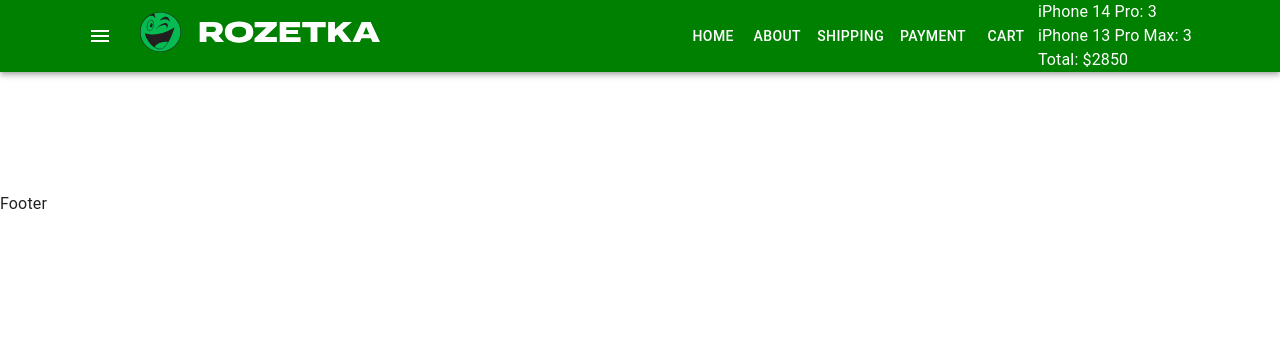
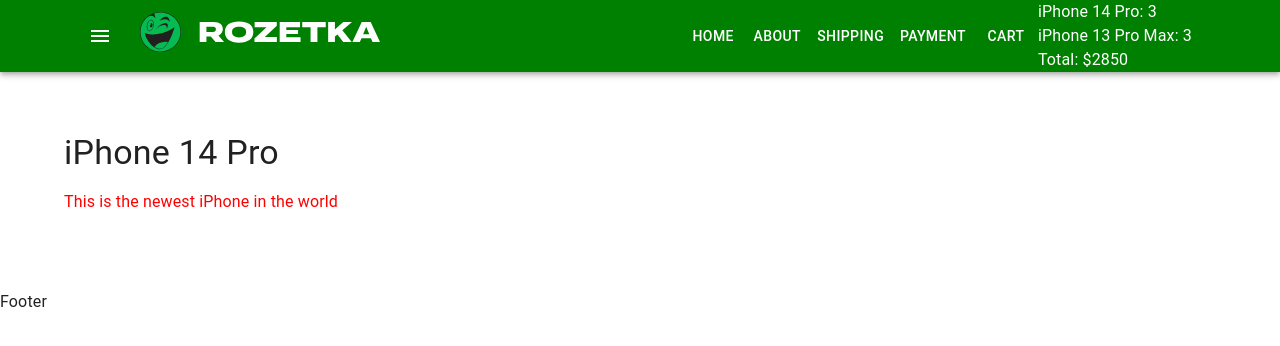
Before and after one commit to oleksii-turovets/fake-shop-study, a React (Create React App) app: page /products/1 in a window 1280 px wide. Shown: the top 346 px of the page. Built offline with nearby package versions, Linux system fonts and the light colour scheme.

Commit message:
dangerouslySetInnerHTML used

```diff
--- a/src/components/Products/ProductsListItem.scss
+++ b/src/components/Products/ProductsListItem.scss
@@ -14,6 +14,13 @@
 .product-title {
     font-size: 22px;
     margin-bottom: 15px;
+    a{
+        color: black;
+        text-decoration: none;
+        &:hover{
+            color: gray;
+        }
+    }
 }
 .product-description{
     font-size: 18px;
--- a/src/components/Products/ProductsListItem.tsx
+++ b/src/components/Products/ProductsListItem.tsx
@@ -7,6 +7,7 @@ import FavoriteBorderIcon from '@mui/icons-material/FavoriteBorder'
 import { useAppDispatch, useAppSelector } from 'redux/hooks'
 import { toggleLike } from 'redux/likeReducer'
 import { addProductToCart } from 'redux/cartReducer'
+import { Link } from 'react-router-dom'
 
 type Props = {
     id: number
@@ -50,7 +51,9 @@ const ProductsListItem = ({
                 <div className="product-image">
                     <img src={image} alt="" />
                 </div>
-                <div className="product-title">{title}</div>
+                <div className="product-title">
+                    <Link to={`/products/${id}`}>{title}</Link>
+                </div>
                 <div className="product-description">{description}</div>
                 <div className="product-features">Type: {type}</div>
                 <div className="product-features">Capacity: {capacity} Gb</div>
--- a/src/container/App/App.tsx
+++ b/src/container/App/App.tsx
@@ -9,6 +9,7 @@ import CartPage from 'pages/CartPage/CartPage'
 import AboutPage from 'pages/AboutPage/AboutPage'
 import ShippingPage from 'pages/ShippingPage/ShippingPage'
 import PaymentPage from 'pages/PaymentPage/PaymentPage'
+import ProductPage from 'pages/ProductPage/ProductPage'
 
 type Props = {}
 
@@ -28,6 +29,7 @@ const App = (props: Props) => {
                     <Route path="/shipping" element={<ShippingPage />} />
                     <Route path="/payment" element={<PaymentPage />} />
                     <Route path="/cart" element={<CartPage />} />
+                    <Route path="/products/:id" element={<ProductPage />} />
                 </Routes>
             </Container>
             <Footer />
--- /dev/null
+++ b/src/pages/ProductPage/ProductPage.tsx
@@ -0,0 +1,31 @@
+import { Typography } from '@mui/material'
+import { color } from '@mui/system'
+import { useParams } from 'react-router-dom'
+import productsArray, { getProductsObject, Product } from 'utils/productsArray'
+
+type Props = {
+    productsObject?: {
+        [id: number]: Product
+    }
+}
+
+const ProductPage = ({
+    productsObject = getProductsObject(productsArray),
+}: Props) => {
+    const { id } = useParams()
+
+    const product = productsObject[parseInt(id!)]
+
+    return (
+        <>
+            <Typography variant="h4" component={'h1'}>
+                {product.title}
+            </Typography>
+            <p
+                dangerouslySetInnerHTML={{ __html: product.fullDescription! }}
+            style={{color:'red',}}></p>
+        </>
+    )
+}
+
+export default ProductPage
--- a/src/utils/productsArray.ts
+++ b/src/utils/productsArray.ts
@@ -6,6 +6,7 @@ export type Product = {
     capacity: string
     price: number
     image: string
+    fullDescription?: string
 }
 
 const productsArray: Product[] = [
@@ -17,6 +18,7 @@ const productsArray: Product[] = [
         capacity:"256",
         price: 500,
         image: "/images/iphone-14-pro.webp",
+        fullDescription: '<div class="red">This is the newest iPhone in the world</div>'
     },
     {
         id: 2,
```
